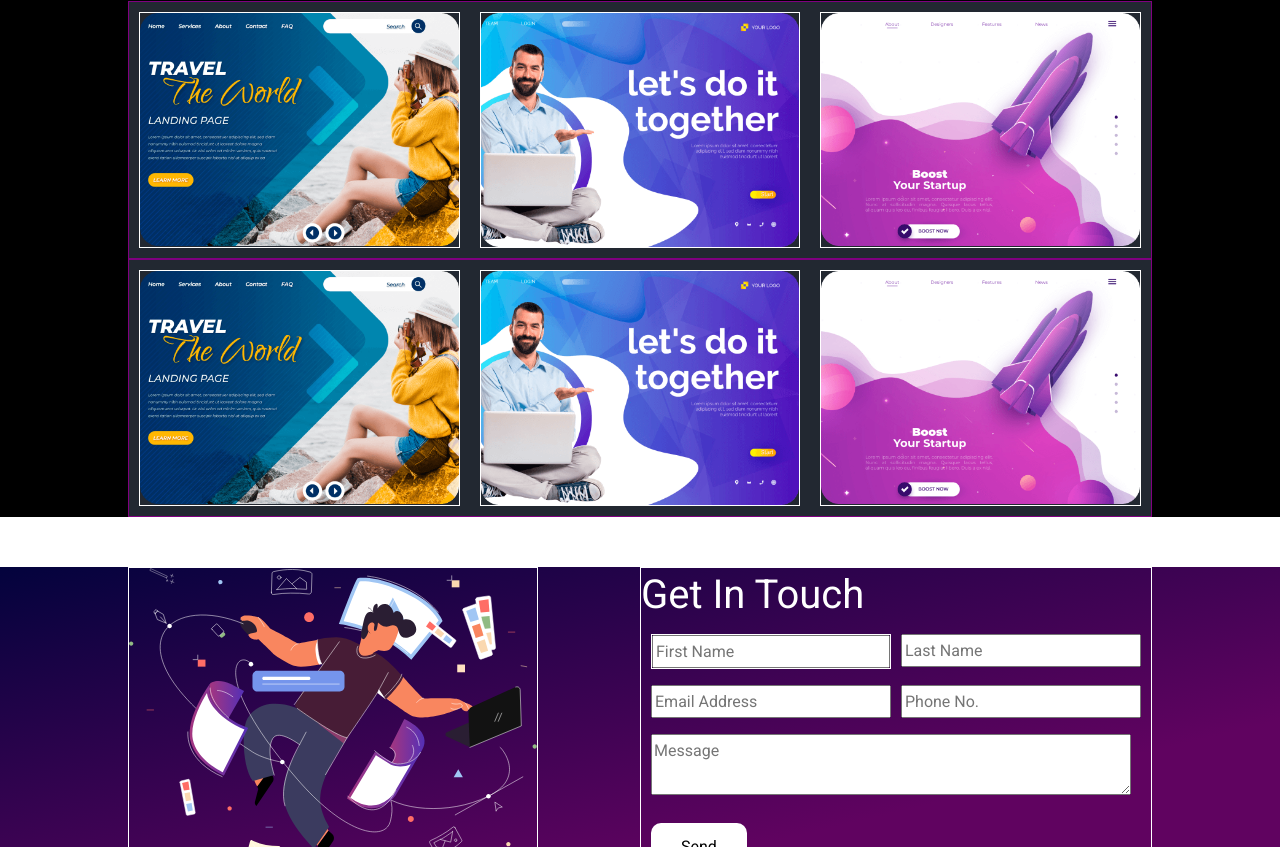
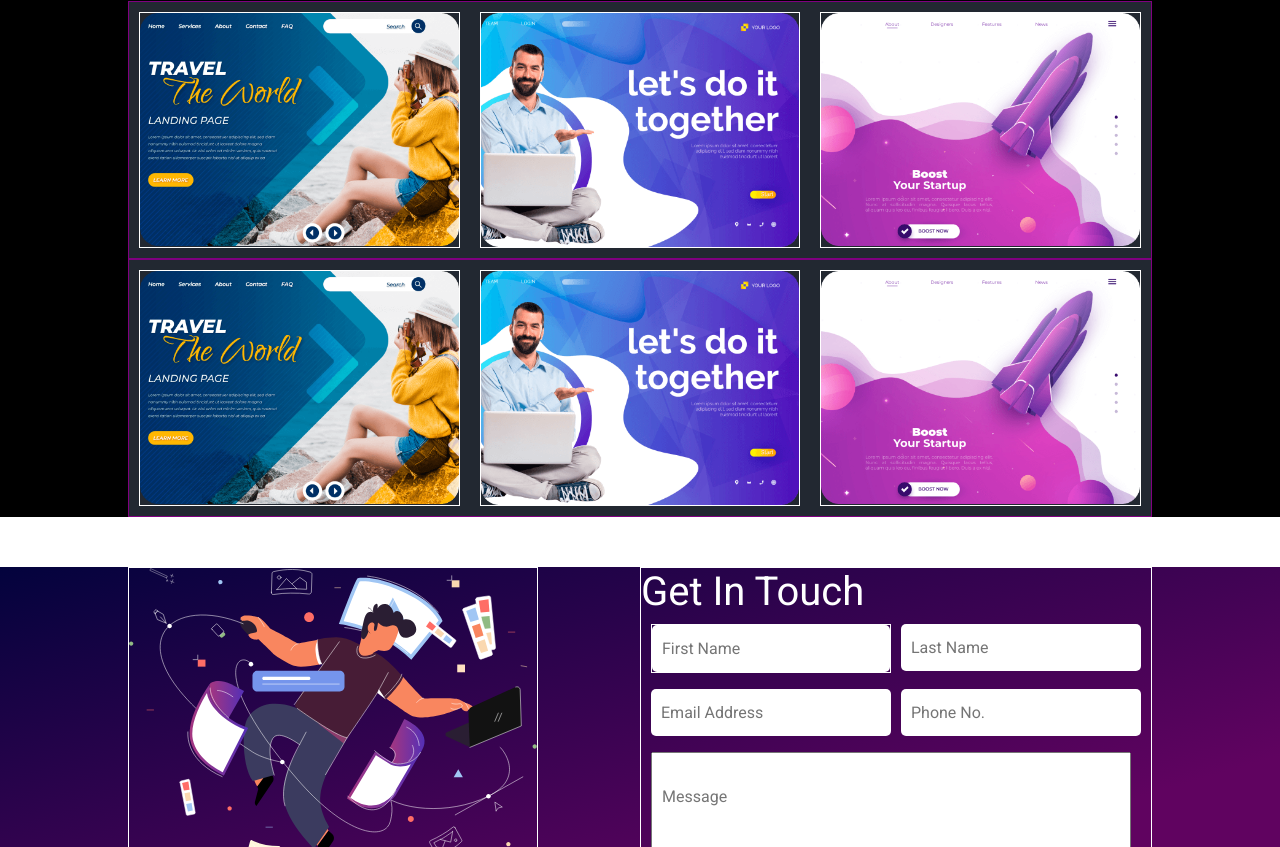
Before and after one commit to pavleth14/myPortfolio, a React (Create React App) app: page / in a window 1280 px wide. Shown: the part 1953-2800 px from the top of the page. Built offline with nearby package versions, Linux system fonts and the light colour scheme.

Commit message:
Finished form for backend

```diff
--- a/src/App.css
+++ b/src/App.css
@@ -87,3 +87,13 @@ body {
   margin-left: 10px;
   margin-top: 5px;
 }
+
+input {
+  padding: 10px;
+  border-radius: 5px;
+  border: none
+}
+
+textarea {
+  padding: 30px 10px
+}
--- a/src/components/Contact.js
+++ b/src/components/Contact.js
@@ -63,7 +63,7 @@ const Contact = () => {
         e.preventDefault();
         console.log('Form Data:', formData);
         try {
-            const response = await fetch('', {
+            const response = await fetch('http://localhost/myPortfolio/index.php', {
                 method: 'POST',
                 headers: {
                     'Content-Type': 'application/json'
@@ -104,7 +104,7 @@ const Contact = () => {
                 </div>
                 <div style={formDiv}>
                     <h1>Get In Touch</h1>
-                    <form onSubmit={handleSubmit}>
+                    <form onSubmit={handleSubmit} action="http://localhost/myPortfolio/index.php">
                         <div style={formRow}>
                             <div className="col-lg-6 col-sm-12 mb-3" style={{ border: '1px solid white' }}>
                                 <input
```
